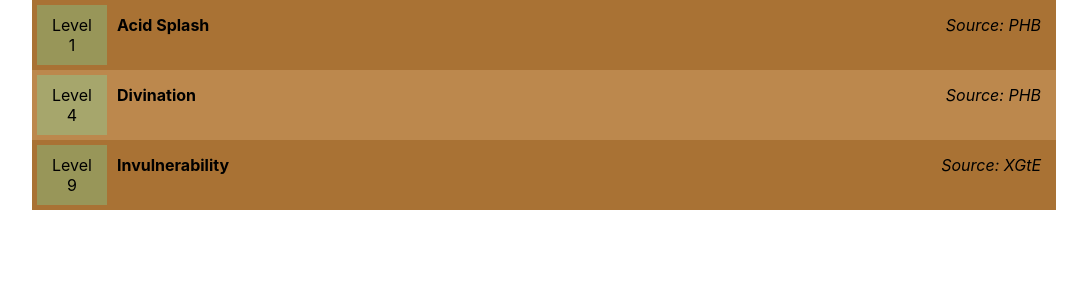
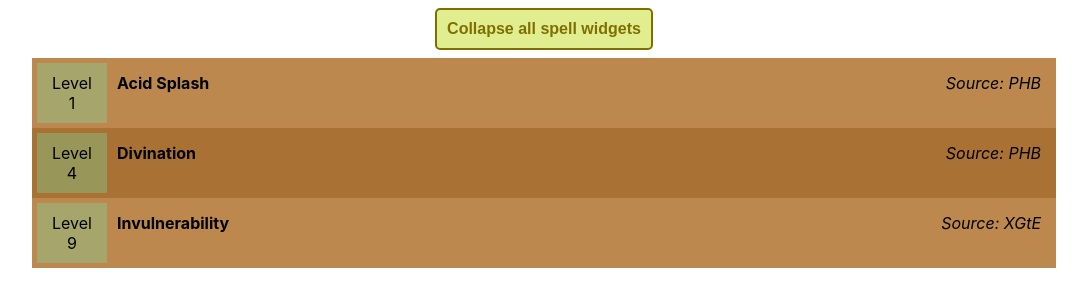
Before and after one commit to clarkecoding/spell-list-organizer, a React (Create React App) app: page / in a window 1280 px wide. Shown: the top 306 px of the page, without its empty margins (96-1183 px from the left). Built offline with nearby package versions, Linux system fonts and the light colour scheme.

Commit message:
Add CloseSpellWidgetsBtn to App

```diff
--- a/src/components/App.js
+++ b/src/components/App.js
@@ -1,11 +1,13 @@
 import '../App.css';
 import SpellWidget from './SpellWidget';
+import CloseSpellWidgetsBtn from './CloseSpellWidgetsBtn';
 
 const testSpells = require('../data/test_spells.json');
 
 function App() {
   return (
     <div className='App'>
+      <CloseSpellWidgetsBtn />
       <SpellWidget
         spell={testSpells.spells[0]}
       />
```
